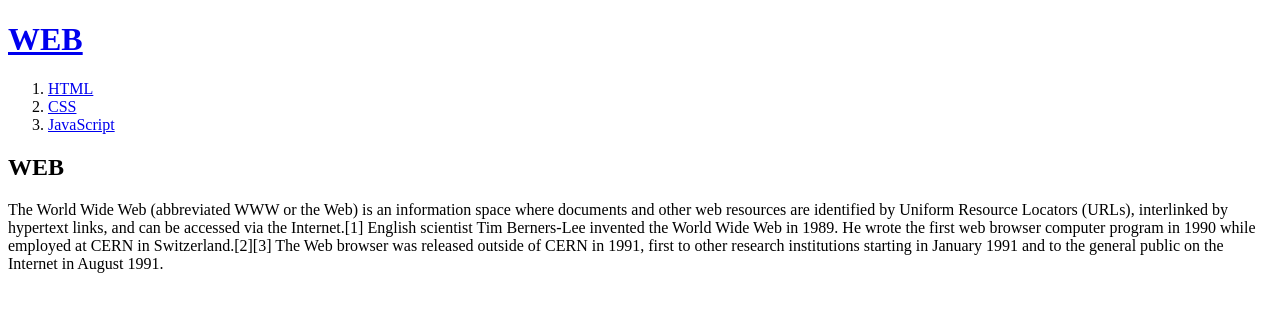
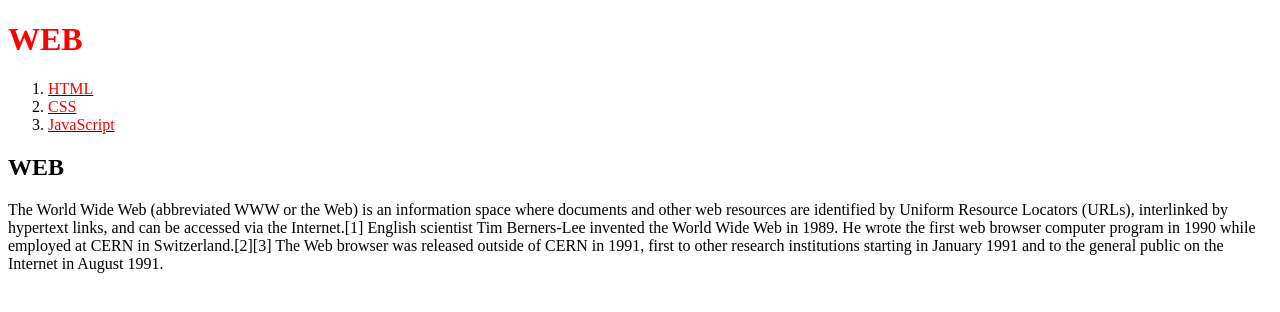
Before and after one commit to newandwind/web1, a plain HTML site: page index.html in a window 1280 px wide. Drawn offline with Linux system fonts and the light colour scheme.

Commit message:
Update index.html

```diff
--- a/index.html
+++ b/index.html
@@ -5,12 +5,15 @@
   <meta charset="utf-8">
 </head>
 <body>
-  <h1><a href="index.html">WEB</a></h1>
-  <ol>
-    <li><a href="1.html">HTML</a></li>
-    <li><a href="2.html">CSS</a></li>
-    <li><a href="3.html">JavaScript</a></li>
-  </ol>
+
+<h1 a href="index.html"><font color="red">WEB</font></font></h1>
+<ol>
+    <li><a href="1.html"><font color="red">HTML</font></a></li>
+<li><a href="2.html"><font color="red">CSS</font></a></li>
+<li><a href="3.html"><font color="red">JavaScript</font></a></li>
+</ol>
+
+
   <h2>WEB</h2>
   <p>The World Wide Web (abbreviated WWW or the Web) is an information space where documents and other web resources are identified by Uniform Resource Locators (URLs), interlinked by hypertext links, and can be accessed via the Internet.[1] English scientist Tim Berners-Lee invented the World Wide Web in 1989. He wrote the first web browser computer program in 1990 while employed at CERN in Switzerland.[2][3] The Web browser was released outside of CERN in 1991, first to other research institutions starting in January 1991 and to the general public on the Internet in August 1991.
   </p>
```
